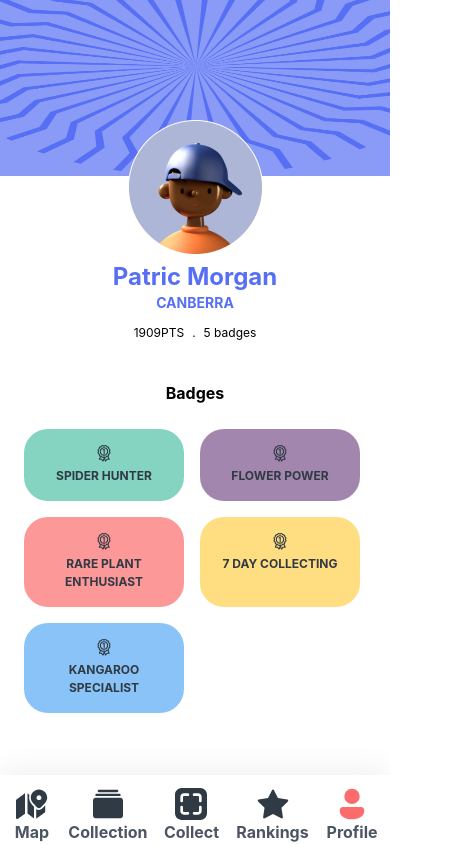
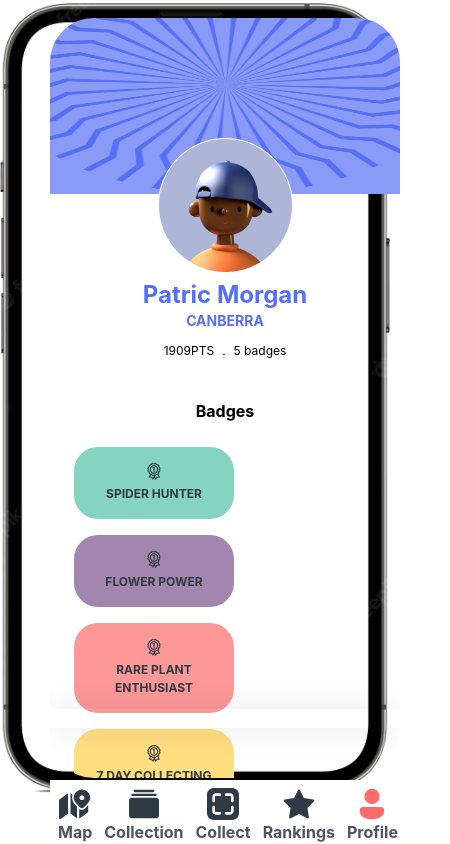
Before and after one commit to hideandseekdigital/govhack2022, a Next.js app: page /profile in a window 390 px wide. Shown: the whole page, 450 px wide, since content can reach past the window. Built offline with nearby package versions, Linux system fonts and the light colour scheme.

Commit message:
add phone frame

```diff
--- a/pages/index.tsx
+++ b/pages/index.tsx
@@ -11,25 +11,20 @@ const Home: NextPage = () => {
         <meta name="description" content="Generated by create next app" />
         <link rel="icon" href="/favicon.ico" />
       </Head>
-
       <main className={styles.main}>
         <h1 className={styles.title}>
           Welcome to <a href="https://nextjs.org">Next.js!</a>
         </h1>
+        <iframe
+          src="https://my.atlistmaps.com/map/63473e89-4241-42d7-aad4-415857cd5b45?share=true"
+          allow="geolocation"
+          width="100%"
+          height="400px"
+          frameborder="0"
+          scrolling="no"
+          allowfullscreen
+        ></iframe>
       </main>
-
-      <footer className={styles.footer}>
-        <a
-          href="https://vercel.com?utm_source=create-next-app&utm_medium=default-template&utm_campaign=create-next-app"
-          target="_blank"
-          rel="noopener noreferrer"
-        >
-          Powered by{" "}
-          <span className={styles.logo}>
-            <Image src="/vercel.svg" alt="Vercel Logo" width={72} height={16} />
-          </span>
-        </a>
-      </footer>
     </div>
   );
 }
--- a/styles/globals.css
+++ b/styles/globals.css
@@ -18,3 +18,27 @@ a {
 * {
   box-sizing: border-box;
 }
+
+body {
+  margin: 18px auto;
+  width: 450px;
+  background: url('../assets/frame.png') no-repeat center;
+  background-size: contain;
+  position: relative;
+  overflow: hidden;
+}
+
+#__next {
+  position: relative;
+  overflow: scroll;
+  border-radius: 44px;
+  left: 50px;
+  width: 350px;
+  height: 760px;
+  margin-right: 0;
+}
+
+  #__next::-webkit-scrollbar {
+    width: 0px;
+    background: transparent; /* make scrollbar transparent */
+}
```
Also changed, not shown: assets/frame.png (added).
